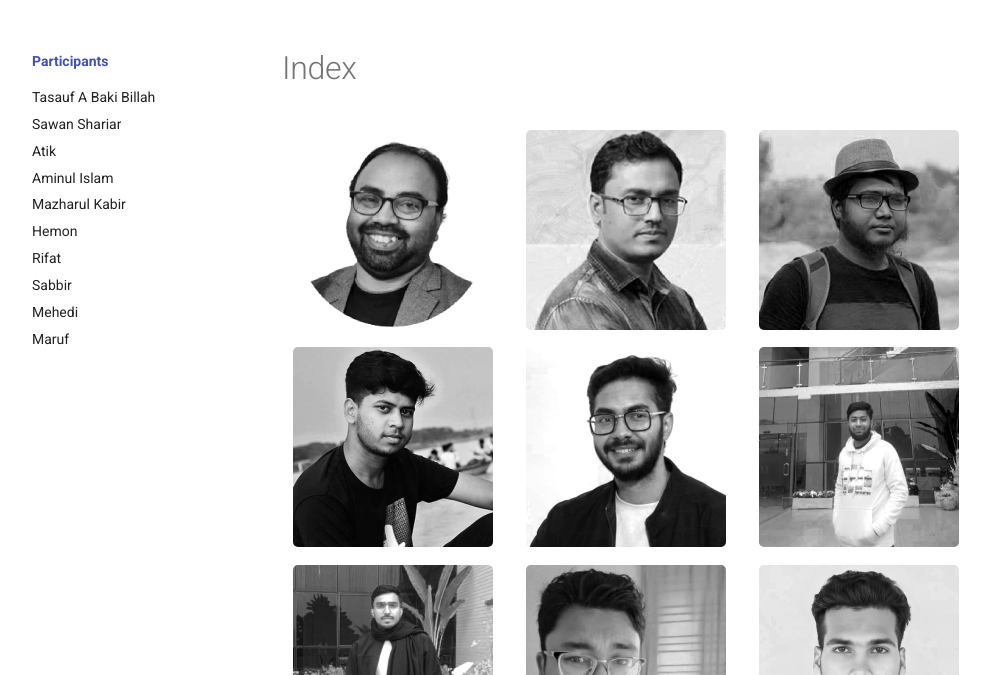
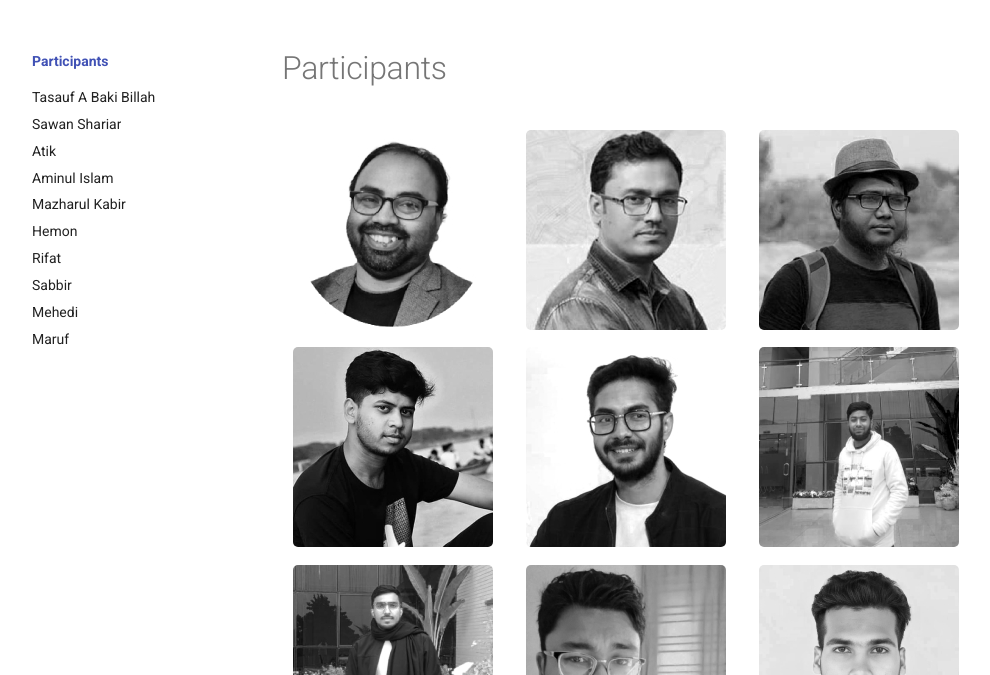
Before and after one commit to boilfield/moe-HEKS, a plain HTML site: page participants/index.html in a window 1280 px wide. Shown: the part 125-800 px from the top of the page, without its empty margins (14-1004 px from the left). Drawn offline with Linux system fonts and the light colour scheme.

Commit message:
Update index.html

```diff
--- a/participants/index.html
+++ b/participants/index.html
@@ -100,7 +100,7 @@
         <div class="md-header__topic" data-md-component="header-topic">
           <span class="md-ellipsis">
 
-              Index
+              Participants
 
           </span>
         </div>
@@ -824,7 +824,7 @@
 
 
 
-  <h1>Index</h1>
+  <h1>Participants</h1>
 
 <div class="gallery">
     <div class="gallery-item">
```
